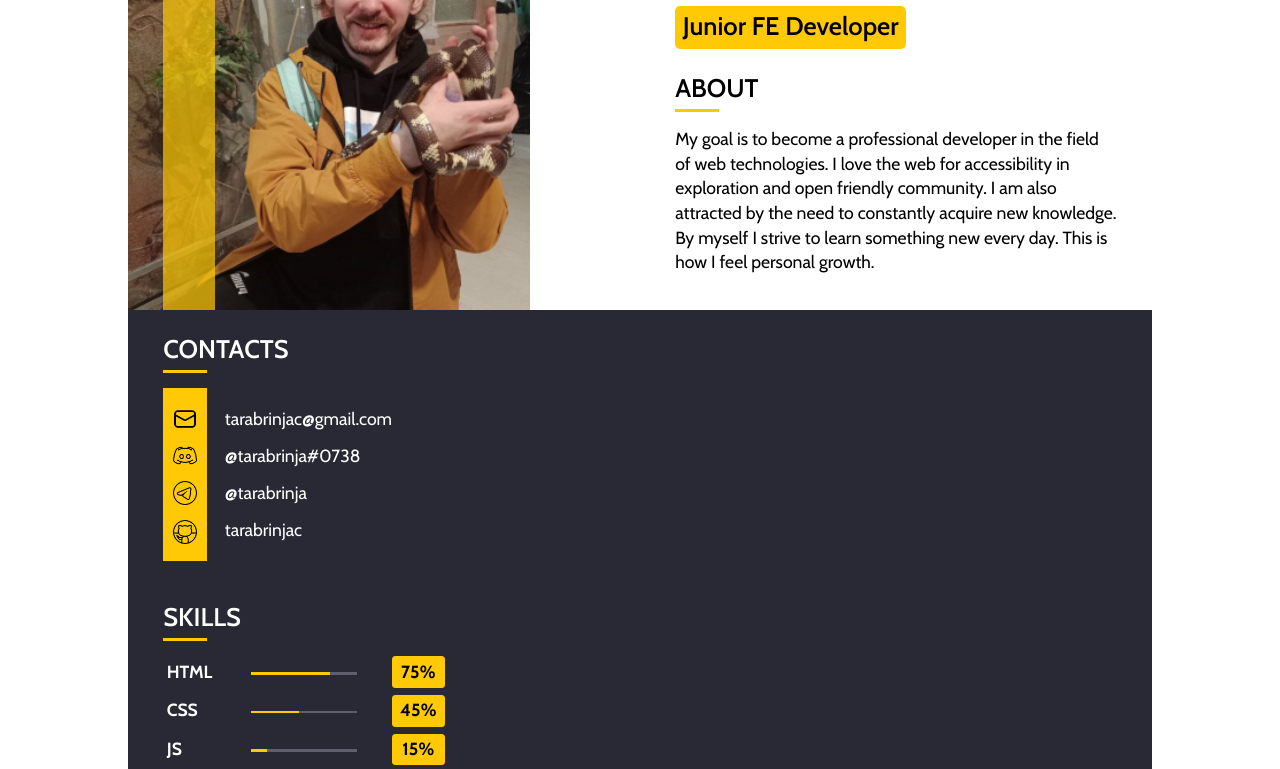
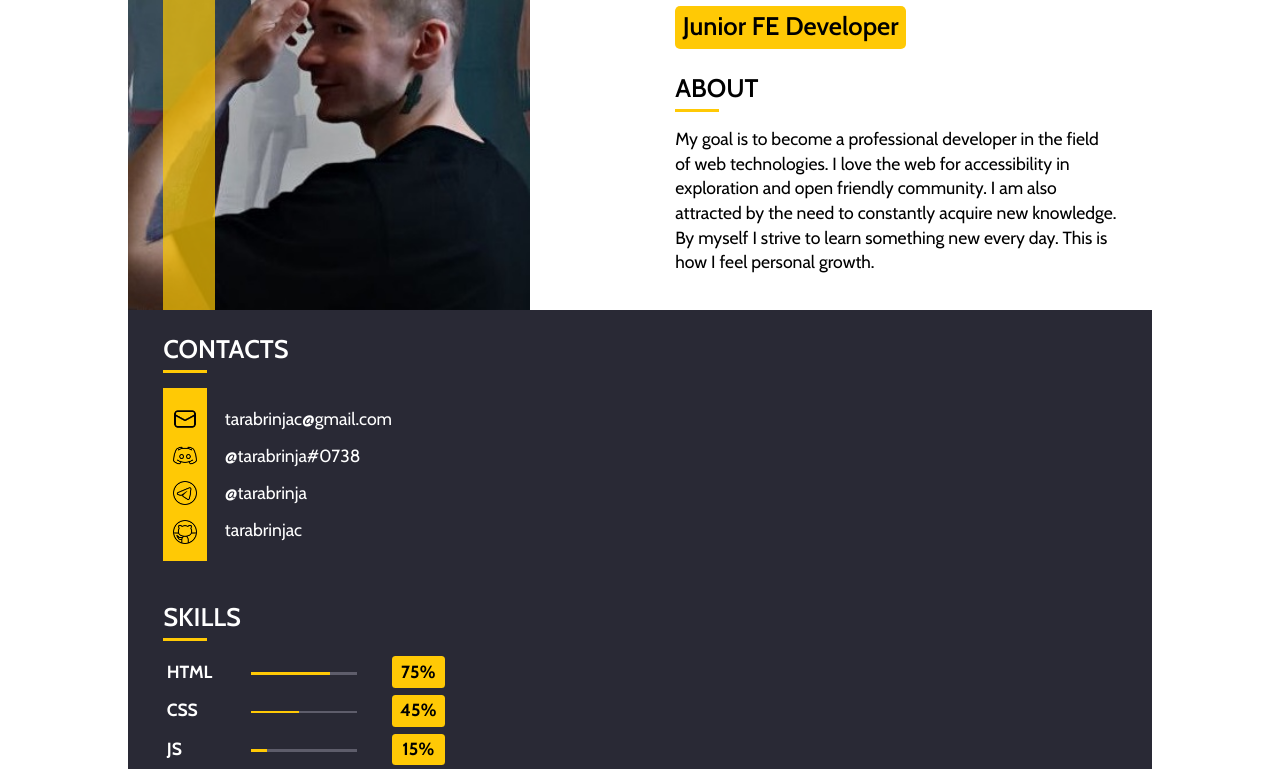
Before and after one commit to tarabrinjac/rsschool-cv, a website: page index.html in a window 1280 px wide. Shown: the part 187-956 px from the top of the page. Drawn offline with Linux system fonts and the light colour scheme.

Commit message:
feat: change avatar photo

```diff
--- a/index.html
+++ b/index.html
@@ -30,7 +30,7 @@
     <div class="main-container">
       <section class="main-section" id="about">
         <div class="avatar-wrapper">
-          <img class="avatar-image" src="assets/img/content/avatar.jpg" alt="applicant avatar" width="350" height="350">
+          <img class="avatar-image" src="assets/img/content/avatar-2.jpg" alt="applicant avatar" width="350" height="350">
         </div>
         <div class="text-about-wrapper">
           <h1 class="page-heading">Jacob Tarabrin</h1>
```
Also changed, not shown: assets/img/content/avatar-2.jpg (added).
